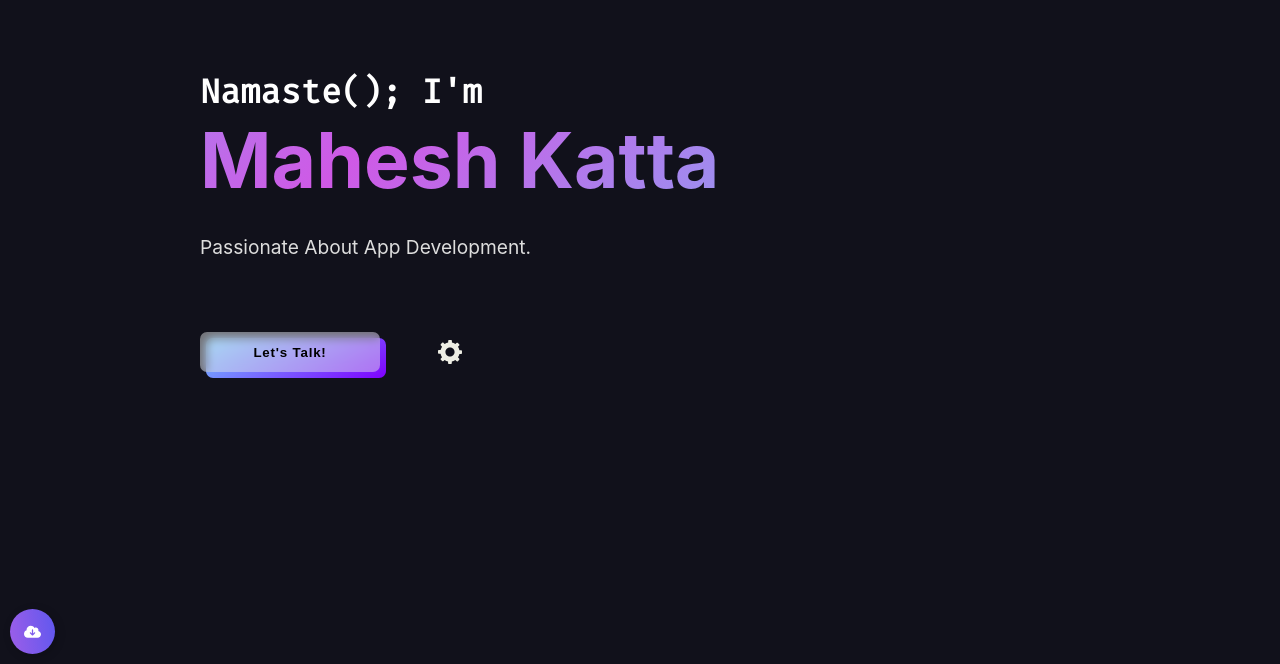
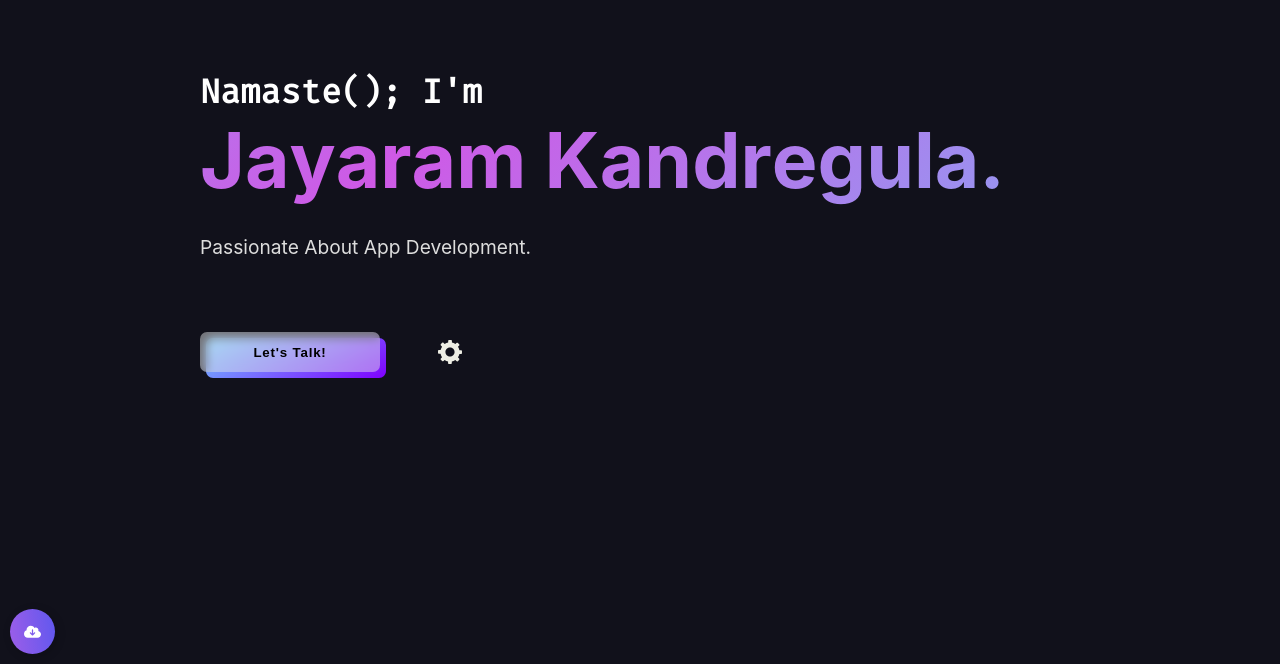
Before and after one commit to Jayaramkandregula/Jayaram-Kandregula-Portfolio, a plain HTML site: page index.html in a window 1280 px wide. Shown: the part 136-800 px from the top of the page. Drawn offline with nearby package versions, Linux system fonts and the light colour scheme; a web font is replaced by a local one.

Commit message:
Update index.html

```diff
--- a/index.html
+++ b/index.html
@@ -28,12 +28,12 @@
     <meta name="viewport" content="width=device-width, initial-scale=1.0">
     <meta http-equiv="X-UA-Compatible" content="IE=edge">
     <meta name="theme-color" content="#000">
-    <meta name="description" content="Mahesh Katta | Portfolio, Visit and know about me & my projects." >
+    <meta name="description" content="Jayaram Kandregula | Portfolio, Visit and know about me & my projects." >
     <meta name="keywords" content="jayaram kandregula, jayaram kandregula portfolio, jayaramkandregula, jayaram kandregula github, jayaramkandregula me" >
     <meta name="author" content="Jayaram Kandregula" >
     <!--<meta property="og:image" content="https://www.vinodjangid.me/src/webp/vinod%20(2).webp" >-->
 
-    <title>Mahesh Katta | Portfolio</title>
+    <title>Jayaram Kandregula | Portfolio</title>
 
     <link rel="icon" type="image/x-icon" href="src/png/profile_pic.png">
     <!-- aos cdn -->
@@ -115,7 +115,7 @@
 
             <div class="text-content">
                 <article id="hello-friend"data-aos="fade-up"data-aos-delay="0"><p class="jello">N</p><p class="jello">a</p><p class="jello">m</p><p class="jello">a</p><p class="jello">s</p><p class="jello">t</p><p class="jello">e</p><p class="jello">(</p><p class="jello">)</p><p class="jello">;</p>&nbsp;<p class="jello">I</p><p class="jello">'</p><p class="jello">m</p></article>
-                <article id="name" data-aos="fade-up"data-aos-delay="200"><p class="jello">M</p><p class="jello">a</p><p class="jello">h</p><p class="jello">e</p><p class="jello">s</p><p class="jello">h</p>&nbsp;<p class="jello">K</p><p class="jello">a</p><p class="jello">t</p><p class="jello">t</p><p class="jello">a</p></article>
+                <article id="name" data-aos="fade-up"data-aos-delay="200"><p class="jello">J</p><p class="jello">a</p><p class="jello">y</p><p class="jello">a</p><p class="jello">r</p><p class="jello">a</p><p class="jello">m</p>&nbsp;<p class="jello">K</p><p class="jello">a</p><p class="jello">n</p><p class="jello">d</p><p class="jello">r</p><p class="jello">e</p><p class="jello">g</p><p class="jello">u</p><p class="jello">l</p><p class="jello">a</p><p class="jello">.</p></article>
 
                 <!--<article id="work" data-aos="fade-up"data-aos-delay="400"><div><p class="jello">I</p></div><div><p class="jello">d</p><p class="jello">e</p><p class="jello">s</p><p class="jello">i</p><p class="jello">g</p><p class="jello">n</p></div><div><p class="jello">&</p></div><div><p class="jello">c</p><p class="jello">o</p><p class="jello">d</p><p class="jello">e</p></div><div><p class="jello">f</p><p class="jello">o</p><p class="jello">r</p></div><div><p class="jello">w</p><p class="jello">e</p><p class="jello">b</p><p class="jello">.</p></div></article>-->
                 <p id="info-para" data-aos="fade-up"data-aos-delay="600">Passionate About App Development.<br>
```
